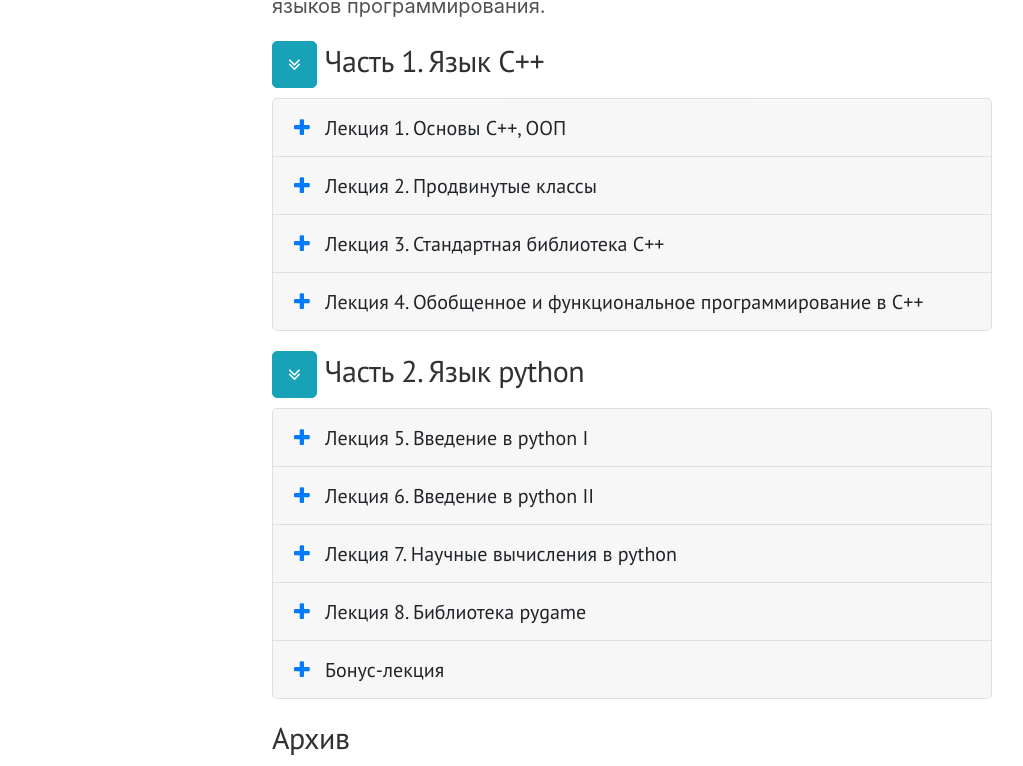
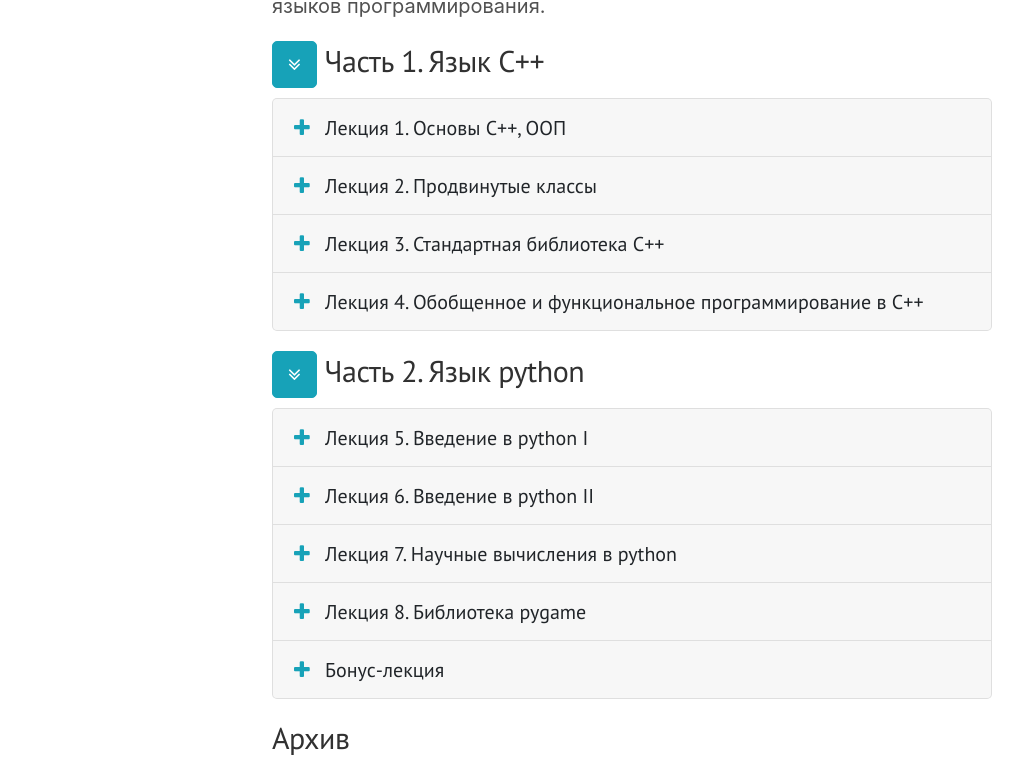
Before and after one commit to NSU-Programming/NSU-Programming.github.io, a Jekyll site: the page built from lectures.html, in a window 1280 px wide. Shown: the part 321-1087 px from the top of the page, without its empty margins (8-1031 px from the left). Built offline with Jekyll 4.4.1, drawn with Linux system fonts in a browser that asks for light colours.

Commit message:
plus and minus icons as text-info

```diff
--- a/lectures.html
+++ b/lectures.html
@@ -36,7 +36,7 @@ $(function () {
         <div class="card-header p-1" id="Lect1">
             <h2 class="mb-0 mt-0">
                 <button type="button" class="btn btn-block text-left" data-toggle="collapse" data-target="#collapseOne">
-                  <i class="fa fa-plus text-primary mr-2"></i> Лекция 1. Основы C++, ООП</button>
+                  <i class="fa fa-plus text-info mr-2"></i> Лекция 1. Основы C++, ООП</button>
             </h2>
         </div>
         <div id="collapseOne" class="collapse" aria-labelledby="Lect1">
@@ -63,7 +63,7 @@ $(function () {
         <div class="card-header p-1" id="headingTwo">
             <h2 class="mb-0 mt-0">
                 <button type="button" class="btn btn-block text-left" data-toggle="collapse" data-target="#collapseTwo">
-                  <i class="fa fa-plus text-primary mr-2"></i> Лекция 2. Продвинутые классы</button>
+                  <i class="fa fa-plus text-info mr-2"></i> Лекция 2. Продвинутые классы</button>
             </h2>
         </div>
         <div id="collapseTwo" class="collapse" aria-labelledby="headingTwo">
@@ -84,7 +84,7 @@ $(function () {
         <div class="card-header p-1" id="heading3">
             <h2 class="mb-0 mt-0">
                 <button type="button" class="btn btn-block text-left collapsed" data-toggle="collapse" data-target="#collapse3">
-                  <i class="fa fa-plus text-primary mr-2"></i> Лекция 3. Стандартная библиотека C++</button>
+                  <i class="fa fa-plus text-info mr-2"></i> Лекция 3. Стандартная библиотека C++</button>
             </h2>
         </div>
         <div id="collapse3" class="collapse" aria-labelledby="heading3">
@@ -111,7 +111,7 @@ $(function () {
         <div class="card-header p-1" id="heading4">
             <h2 class="mb-0 mt-0">
                 <button type="button" class="btn btn-block text-left collapsed" data-toggle="collapse" data-target="#collapse4">
-                  <i class="fa fa-plus text-primary mr-2"></i> Лекция 4. Обобщенное и функциональное программирование в C++</button>
+                  <i class="fa fa-plus text-info mr-2"></i> Лекция 4. Обобщенное и функциональное программирование в C++</button>
             </h2>
         </div>
         <div id="collapse4" class="collapse" aria-labelledby="heading4">
@@ -140,7 +140,7 @@ $(function () {
       <div class="card-header p-1" id="Lect5">
           <h2 class="mb-0 mt-0">
               <button type="button" class="btn btn-block text-left" data-toggle="collapse" data-target="#collapse5">
-                <i class="fa fa-plus text-primary mr-2"></i> Лекция 5. Введение в python I</button>
+                <i class="fa fa-plus text-info mr-2"></i> Лекция 5. Введение в python I</button>
           </h2>
       </div>
       <div id="collapse5" class="collapse" aria-labelledby="Lect5">
@@ -169,7 +169,7 @@ $(function () {
       <div class="card-header p-1" id="Lect6">
           <h2 class="mb-0 mt-0">
               <button type="button" class="btn btn-block text-left" data-toggle="collapse" data-target="#collapse6">
-                <i class="fa fa-plus text-primary mr-2"></i> Лекция 6. Введение в python II</button>
+                <i class="fa fa-plus text-info mr-2"></i> Лекция 6. Введение в python II</button>
           </h2>
       </div>
       <div id="collapse6" class="collapse" aria-labelledby="Lect6">
@@ -190,7 +190,7 @@ $(function () {
       <div class="card-header p-1" id="Lect7">
           <h2 class="mb-0 mt-0">
               <button type="button" class="btn btn-block text-left" data-toggle="collapse" data-target="#collapse7">
-                <i class="fa fa-plus text-primary mr-2"></i> Лекция 7. Научные вычисления в python</button>
+                <i class="fa fa-plus text-info mr-2"></i> Лекция 7. Научные вычисления в python</button>
           </h2>
       </div>
       <div id="collapse7" class="collapse" aria-labelledby="Lect7">
@@ -223,7 +223,7 @@ $(function () {
       <div class="card-header p-1" id="Lect8">
           <h2 class="mb-0 mt-0">
               <button type="button" class="btn btn-block text-left" data-toggle="collapse" data-target="#collapse8">
-                <i class="fa fa-plus text-primary mr-2"></i> Лекция 8. Библиотека pygame</button>
+                <i class="fa fa-plus text-info mr-2"></i> Лекция 8. Библиотека pygame</button>
           </h2>
       </div>
       <div id="collapse8" class="collapse" aria-labelledby="Lect8">
@@ -245,7 +245,7 @@ $(function () {
       <div class="card-header p-1" id="Lect9">
           <h2 class="mb-0 mt-0">
               <button type="button" class="btn btn-block text-left" data-toggle="collapse" data-target="#collapse9">
-                <i class="fa fa-plus text-primary mr-2"></i> Бонус-лекция</button>
+                <i class="fa fa-plus text-info mr-2"></i> Бонус-лекция</button>
           </h2>
       </div>
       <div id="collapse9" class="collapse" aria-labelledby="Lect9">
```
